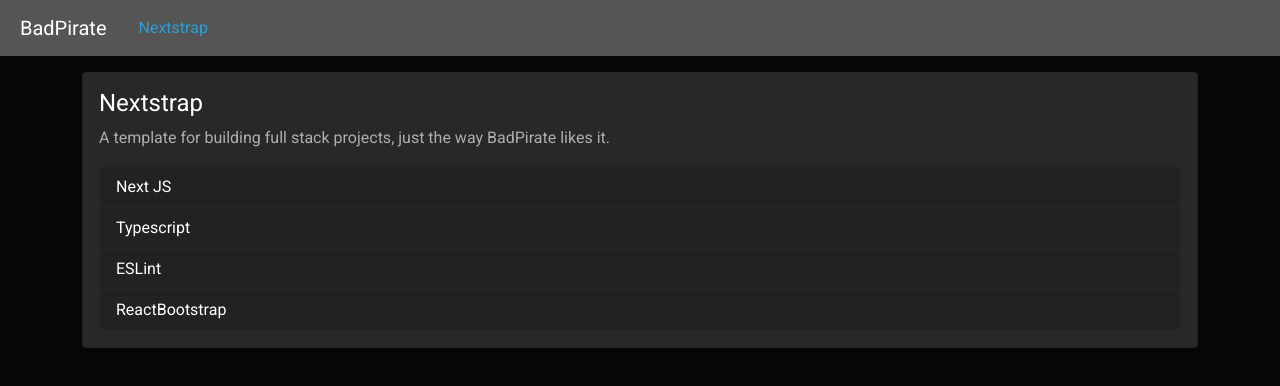
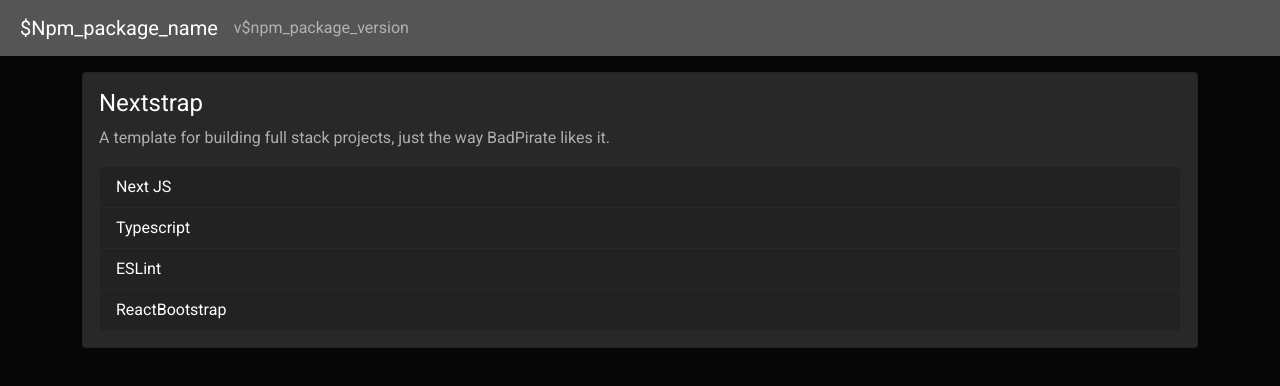
Before and after one commit to BadPirate/port4kMUD, a Next.js app: page / in a window 1280 px wide. Shown: the top 386 px of the page. Built offline with nearby package versions, Linux system fonts and the light colour scheme.

Commit message:
Generic naming using env

```diff
--- a/package.json
+++ b/package.json
@@ -1,6 +1,6 @@
 {
-  "name": "awaygames",
-  "version": "0.1.0",
+  "name": "nextstrap",
+  "version": "0.0.1",
   "private": true,
   "scripts": {
     "dev": "next dev",
--- a/pages/_app.tsx
+++ b/pages/_app.tsx
@@ -3,6 +3,7 @@
 
 import type { AppProps } from 'next/app'
 
-const App = ({Component, pageProps}: AppProps ) => <Component {...pageProps} />
+// eslint-disable-next-line react/jsx-props-no-spreading
+const App = ({ Component, pageProps }: AppProps) => <Component {...pageProps} />
 
 export default App
--- a/pages/index.tsx
+++ b/pages/index.tsx
@@ -1,7 +1,10 @@
-import { Card, ListGroup, Nav, Navbar } from 'react-bootstrap'
+import {
+  Card, ListGroup,
+} from 'react-bootstrap'
 import RootNav from '../src/components/RootNav'
 
-const Home = () => <div>
+const Home = () => (
+  <div>
     <RootNav>
       <Card>
         <Card.Body>
@@ -19,5 +22,6 @@
       </Card>
     </RootNav>
   </div>
+)
 
 export default Home
--- a/src/components/RootNav.tsx
+++ b/src/components/RootNav.tsx
@@ -1,16 +1,19 @@
-import { Navbar, Nav, Container } from "react-bootstrap"
+import { Navbar, Container } from 'react-bootstrap'
 
-const RootNav = ({children} : {children : JSX.Element}) =>
+const RootNav = ({ children } : {children : JSX.Element}) => (
   <div>
     <Navbar variant="dark" bg="secondary">
-      <Navbar.Brand href="http://badpirate.net" style={{marginLeft: "1em"}}>
-      BadPirate
+      <Navbar.Brand href="/" style={{ marginLeft: '1em', textTransform: 'capitalize' }}>
+        {process.env.NEXT_PUBLIC_APP_NAME}
       </Navbar.Brand>
-      <Nav.Link href="https://github.com/BadPirate/nextstrap">Nextstrap</Nav.Link>
+      <Navbar.Text>
+        {`v${process.env.NEXT_PUBLIC_APP_VERSION}`}
+      </Navbar.Text>
     </Navbar>
-    <Container style={{marginTop: '1em'}}>
+    <Container style={{ marginTop: '1em' }}>
       {children}
     </Container>
   </div>
+)
 
 export default RootNav
```
Also changed, not shown: .eslintrc.js, 1 other file (tests, documents, lock files or other folders). Lines whose indentation alone changed are shown as unchanged.
